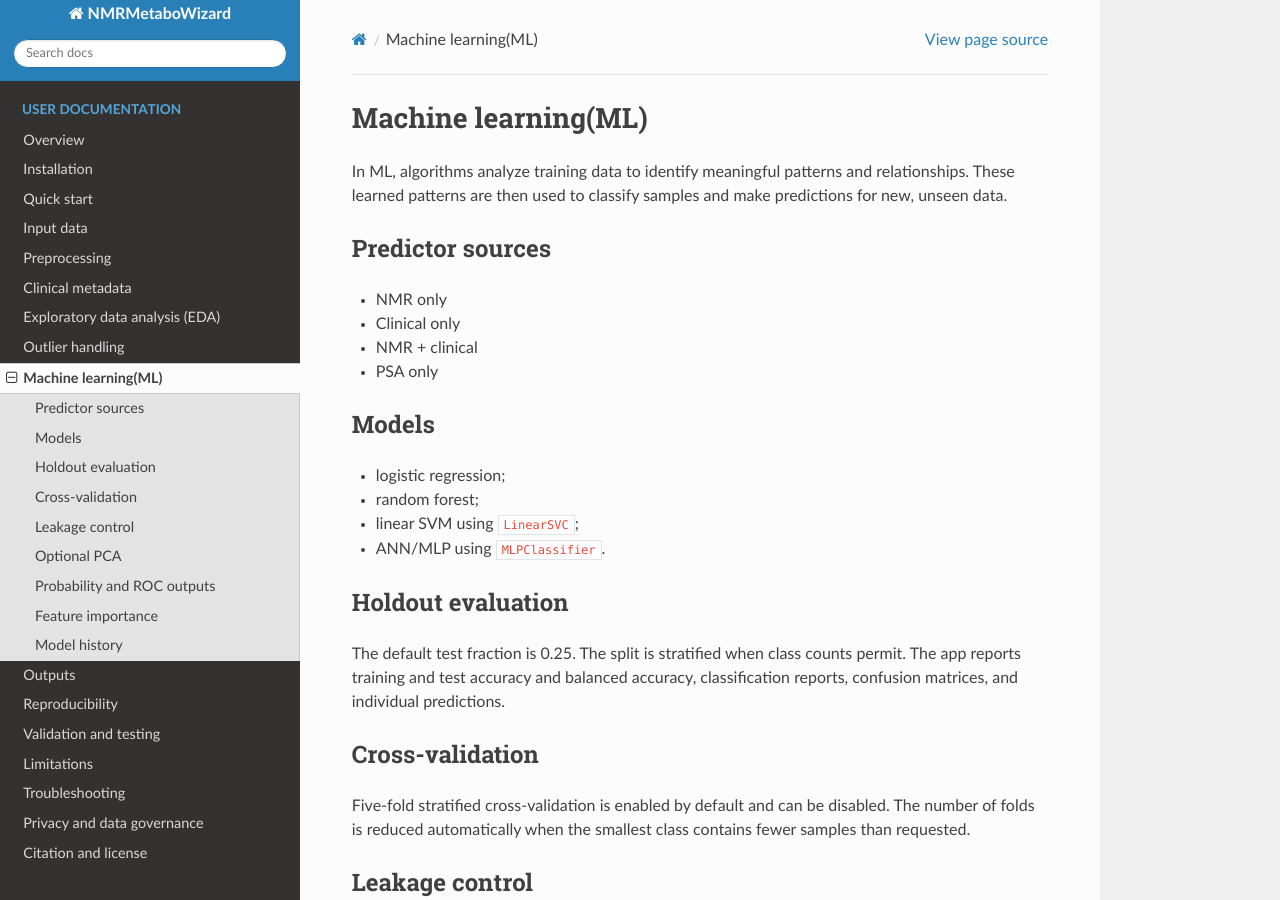
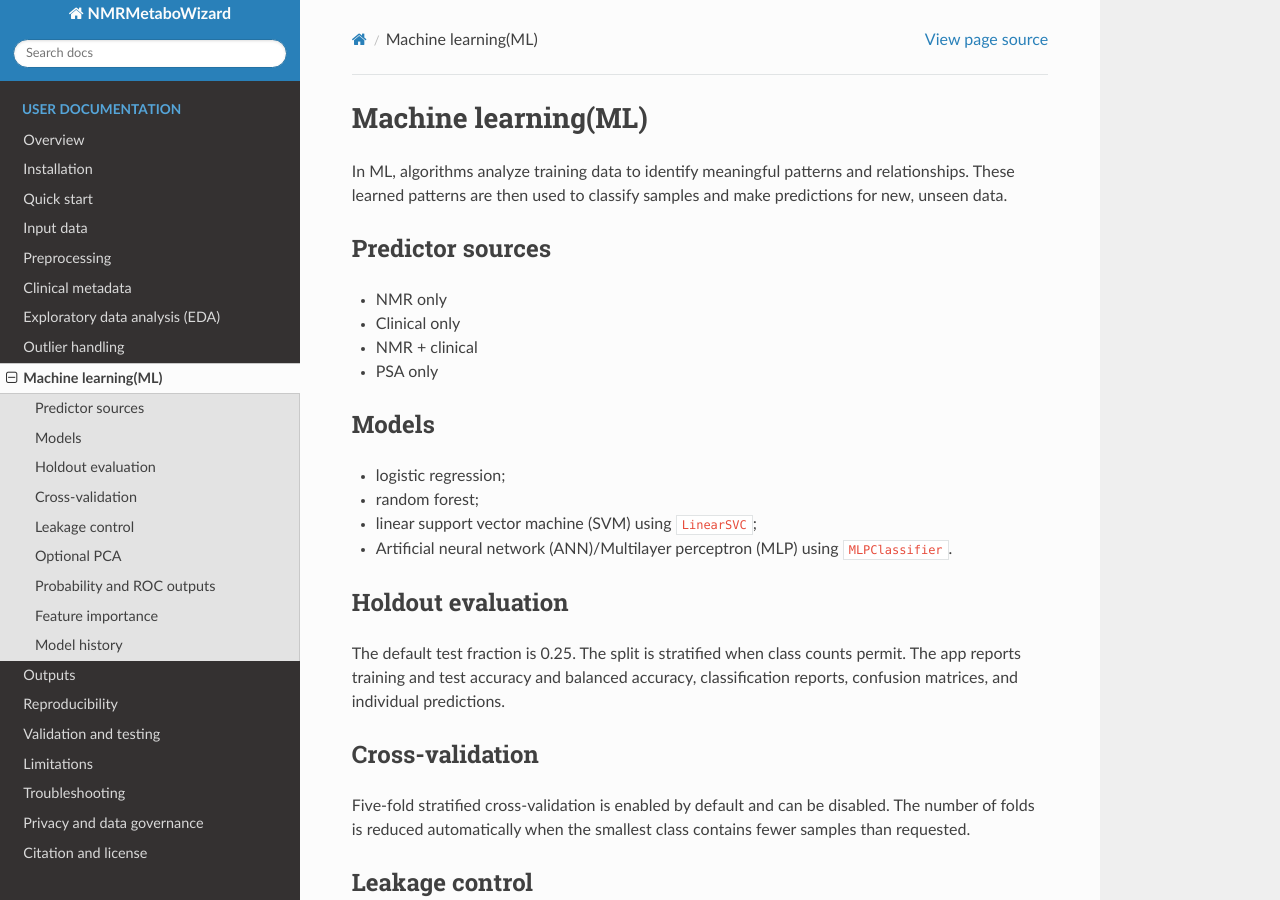
Before and after one commit to Parygithub/NMRMetaboWizard, a Sphinx documentation site: the page built from docs/source/machine_learning.rst, in a window 1280 px wide and 900 px high. Built offline with Sphinx 7.4.7 and the Read the Docs theme 3.1.0, drawn with Linux system fonts in a browser that asks for light colours.

Commit message:
Update machine_learning.rst

```diff
--- a/docs/source/machine_learning.rst
+++ b/docs/source/machine_learning.rst
@@ -16,8 +16,8 @@ Models
 
 - logistic regression;
 - random forest;
-- linear SVM using ``LinearSVC``;
-- ANN/MLP using ``MLPClassifier``.
+- linear support vector machine (SVM) using ``LinearSVC``;
+- Artificial neural network (ANN)/Multilayer perceptron (MLP) using ``MLPClassifier``.
 
 Holdout evaluation
 ------------------
```
